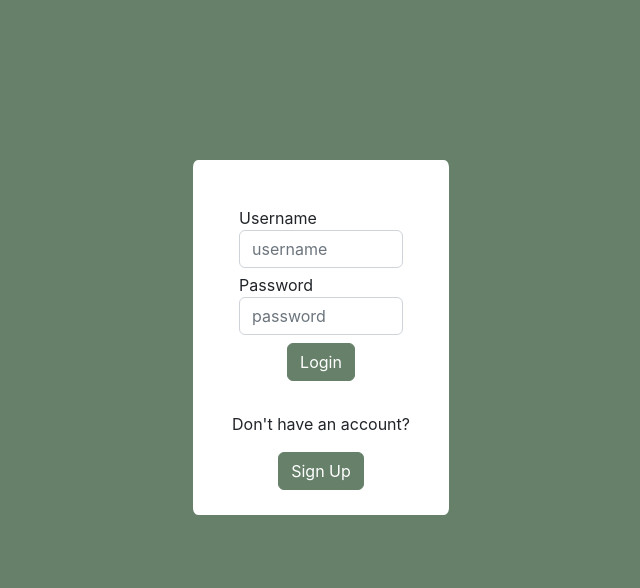
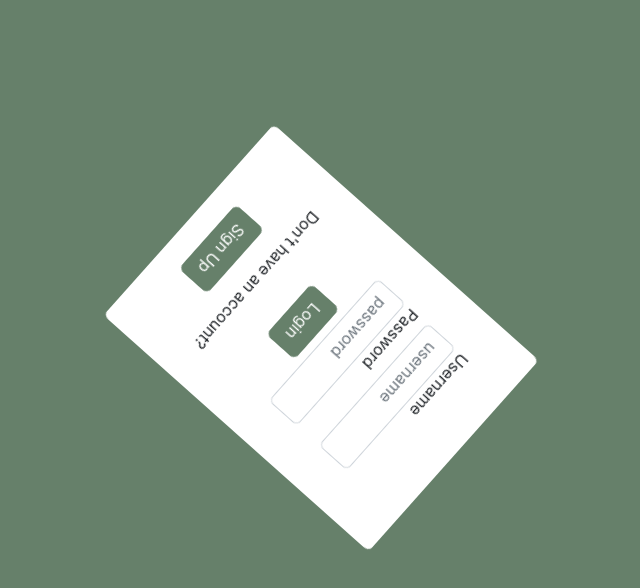
Before and after one commit to wi11s/social-media, a React (Create React App) app in the folder client/: page / in a window 1280 px wide. Shown: the top 588 px of the page, without its empty margins (319-959 px from the left). Built offline with nearby package versions, Linux system fonts and the light colour scheme; no server answers.

Commit message:
framer motion

```diff
--- a/client/package.json
+++ b/client/package.json
@@ -8,6 +8,7 @@
     "@testing-library/react": "^13.4.0",
     "@testing-library/user-event": "^13.5.0",
     "bootstrap": "^5.2.2",
+    "framer-motion": "^7.6.7",
     "react": "^18.2.0",
     "react-bootstrap": "^2.6.0",
     "react-dom": "^18.2.0",
--- a/client/src/components/Header.js
+++ b/client/src/components/Header.js
@@ -17,9 +17,9 @@ export default function Header({setUser}) {
         </button>
 
         <div className="collapse navbar-collapse" id="navbarSupportedContent">
-          <Link className='nav-item' to="/"><h7 className="nav-item-text">Home</h7></Link>
-          <Link className='nav-item' to="profile"><h7 className="nav-item-text">Profile</h7></Link>
-          <Link className='nav-item' to="search"><h7 className="nav-item-text">Search</h7></Link>
+          <Link className='nav-item' to="/"><h6 className="nav-item-text">Home</h6></Link>
+          <Link className='nav-item' to="profile"><h6 className="nav-item-text">Profile</h6></Link>
+          <Link className='nav-item' to="search"><h6 className="nav-item-text">Search</h6></Link>
           <button id="logoutButton" onClick={handleClick} className="btn nav-item">Log Out</button>
         </div>
     </nav>
--- a/client/src/components/Login.js
+++ b/client/src/components/Login.js
@@ -1,4 +1,5 @@
 import React, {useState} from 'react'
+import { motion, useTime, useTransform } from "framer-motion";
 
 export default function Login({ onLogin }) {
   const [username, setUsername] = useState('')
@@ -7,6 +8,9 @@ export default function Login({ onLogin }) {
   const [passwordConfirmation, setPasswordConfirmation] = useState('')
   const [name, setName] = useState('')
   const [signup, setSignup] = useState(false)
+
+  const time = useTime();
+  const rotate = useTransform(time, [0, 4000], [0, 360], { clamp: false });
 
   function handleSubmit(e) {
     e.preventDefault()
@@ -79,6 +83,7 @@ export default function Login({ onLogin }) {
 
   return (
     <div id="login">
+      <motion.div style={{ rotate }}>
       {signup ? (
         <div className="signUpForm">
           <form onSubmit={handleSignupSubmit}>
@@ -113,7 +118,7 @@ export default function Login({ onLogin }) {
           <button className="btn btn-primary" onClick={() => setSignup(!signup)}>Sign Up</button>
         </div>
         )}
-
+        </motion.div>
     </div>
   )
 }
```
Also changed, not shown: 1 other file (tests, documents, lock files or other folders).
